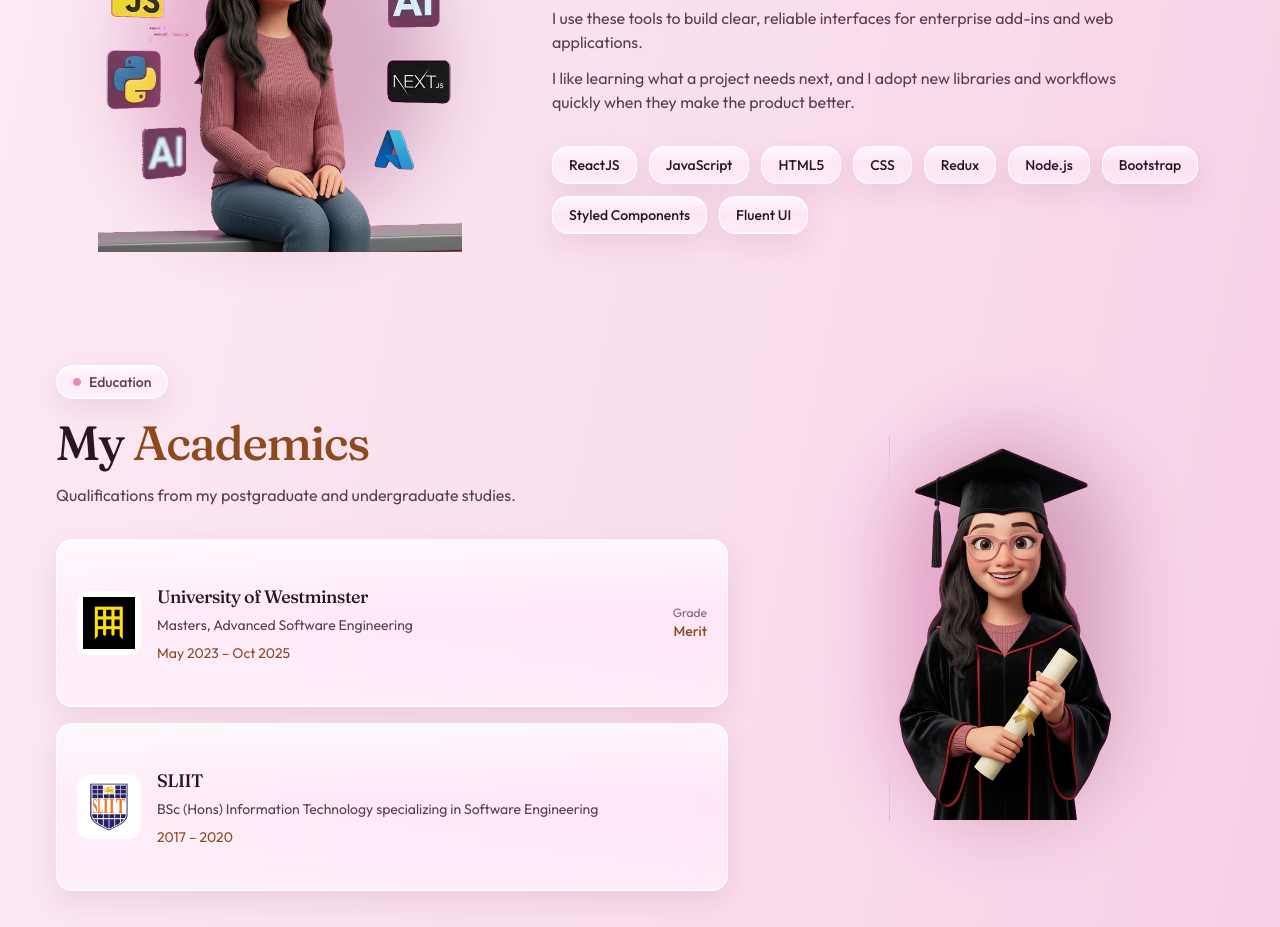
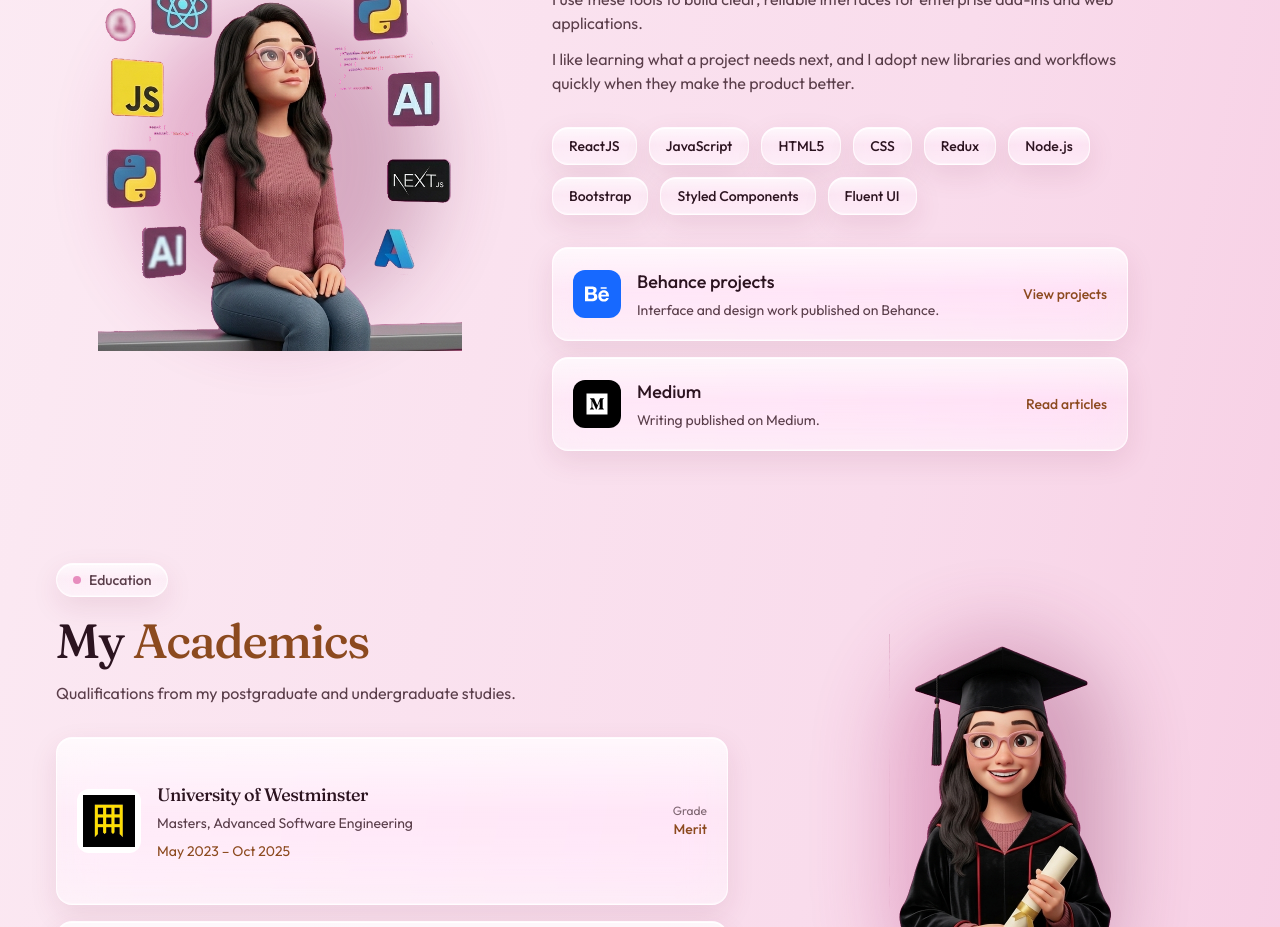
Before and after one commit to Nadee700/portfolio-website, a React (Vite) app: page / in a window 1280 px wide. Shown: the part 1560-2487 px from the top of the page. Built offline with nearby package versions, Linux system fonts and the light colour scheme.

Commit message:
updated the skill section

```diff
--- a/src/components/Skills.jsx
+++ b/src/components/Skills.jsx
@@ -1,4 +1,5 @@
 import React from 'react'
+import { FaBehance, FaMedium } from 'react-icons/fa'
 import skillsImage from '../assets/images/yelka-skills.png'
 
 const skills = [
@@ -46,13 +47,59 @@ const Skills = () => {
               I like learning what a project needs next, and I adopt new libraries and workflows quickly when they make the product better.
             </p>
 
-            <ul className="mt-8 flex flex-wrap gap-3">
+            <ul className="mt-8 flex max-w-xl flex-wrap gap-3">
               {skills.map((skill) => (
                 <li key={skill} className="glass-card px-4 py-2 text-sm font-medium text-ink">
                   {skill}
                 </li>
               ))}
             </ul>
+
+            <a
+              href="https://www.behance.net/yelkakariyaw1/projects"
+              target="_blank"
+              rel="noopener noreferrer"
+              className="liquid-glass mt-8 flex max-w-xl flex-col gap-4 rounded-2xl p-5 sm:flex-row sm:items-center sm:justify-between"
+            >
+          <div className="flex items-center gap-4">
+            <span
+              className="flex h-12 w-12 shrink-0 items-center justify-center rounded-xl bg-[#1769ff] text-2xl text-white"
+              aria-hidden="true"
+            >
+              <FaBehance />
+            </span>
+            <div>
+              <p className="text-lg font-medium text-ink">Behance projects</p>
+              <p className="mt-1 text-sm text-soft">
+                Interface and design work published on Behance.
+              </p>
+            </div>
+          </div>
+              <span className="text-sm font-medium text-accent">View projects</span>
+            </a>
+
+            <a
+              href="https://medium.com/@yelka.nk7"
+              target="_blank"
+              rel="noopener noreferrer"
+              className="liquid-glass mt-4 flex max-w-xl flex-col gap-4 rounded-2xl p-5 sm:flex-row sm:items-center sm:justify-between"
+            >
+              <div className="flex items-center gap-4">
+                <span
+                  className="flex h-12 w-12 shrink-0 items-center justify-center rounded-xl bg-black text-2xl text-white"
+                  aria-hidden="true"
+                >
+                  <FaMedium />
+                </span>
+                <div>
+                  <p className="text-lg font-medium text-ink">Medium</p>
+                  <p className="mt-1 text-sm text-soft">
+                    Writing published on Medium.
+                  </p>
+                </div>
+              </div>
+              <span className="text-sm font-medium text-accent">Read articles</span>
+            </a>
           </div>
         </div>
       </div>
```
